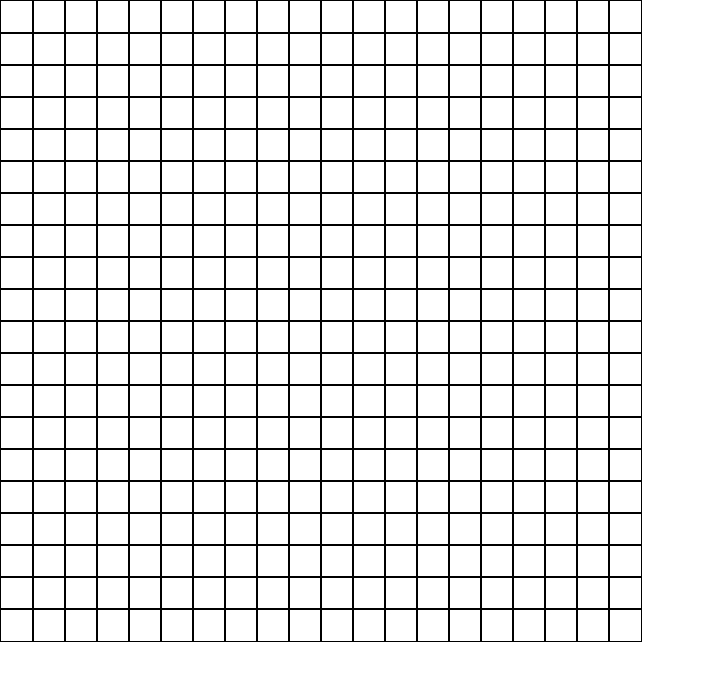
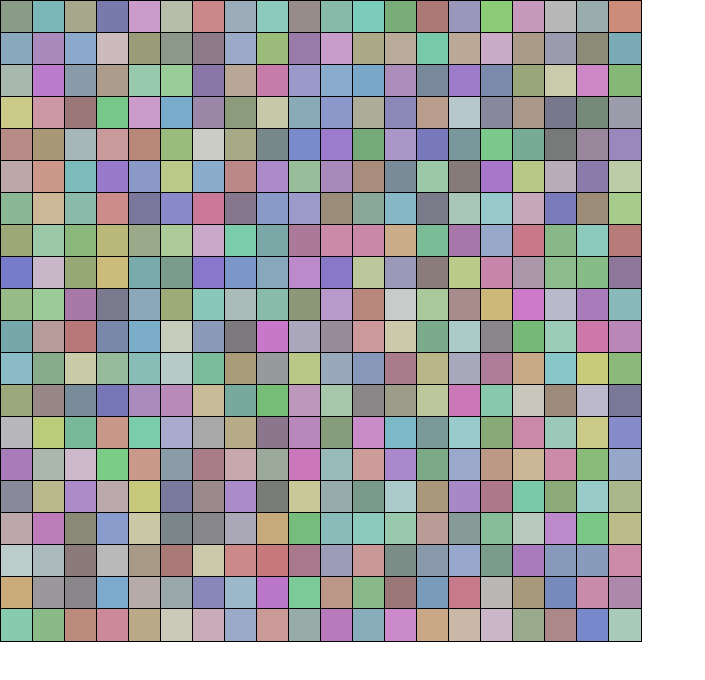
Before and after one commit to adrianabm/colored-boxes, a React app: page / in a window 1280 px wide. Shown: the top 680 px of the page, without its empty margins (0-705 px from the left). Built offline with nearby package versions, Linux system fonts and the light colour scheme.

Commit message:
Add random colors to the Cell background

```diff
--- a/src/components/Cell.js
+++ b/src/components/Cell.js
@@ -1,10 +1,20 @@
 import React, { Component } from 'react'
 
 class Cell extends Component {
+  getRandomColor() {
+    // avoiding extreme colors
+    var letters = '789ABCD'
+    var color = '#'
+    for (var i = 0; i < 6; i++ ) {
+      color += letters[Math.floor(Math.random() * 6)]    }
+    return color
+  }
+
   render() {
     const { size, x, y } = this.props
-
+    let color = this.getRandomColor()
     let cellStyles = {
+      background: color,
       border: "1px solid black",
       position: "absolute",
       left: x + "px",
--- a/src/components/Grid.js
+++ b/src/components/Grid.js
@@ -13,13 +13,12 @@ class Grid extends Component {
       }
     }
     return cells.map((cell, i) => {
-      return <Cell key= { i } size={ cell.size } x={ cell.x * cell.size } y={ cell.y * cell.size } />
+      return <Cell
+        key= { i } size={ cell.size } x={ cell.x * cell.size } y={ cell.y * cell.size } />
     })
   }
 
   render() {
-    // const { rows, cols } = this.props
-
     return (
       <div>
         { this.renderGrid() }
```
